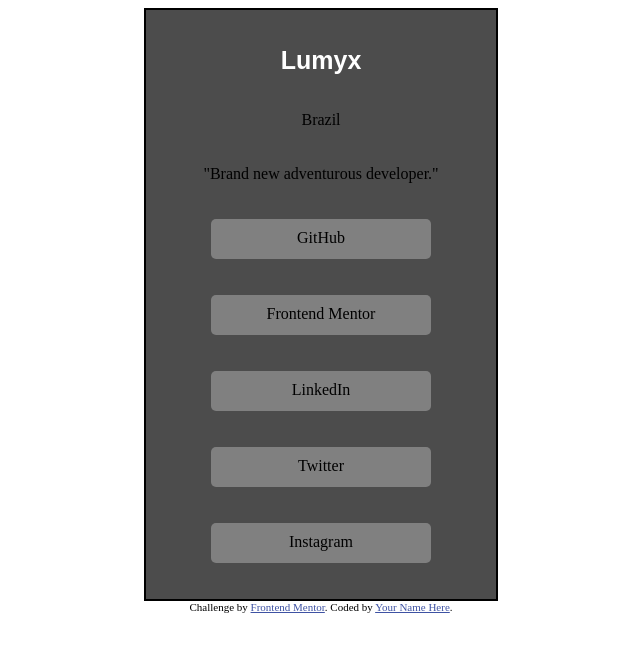
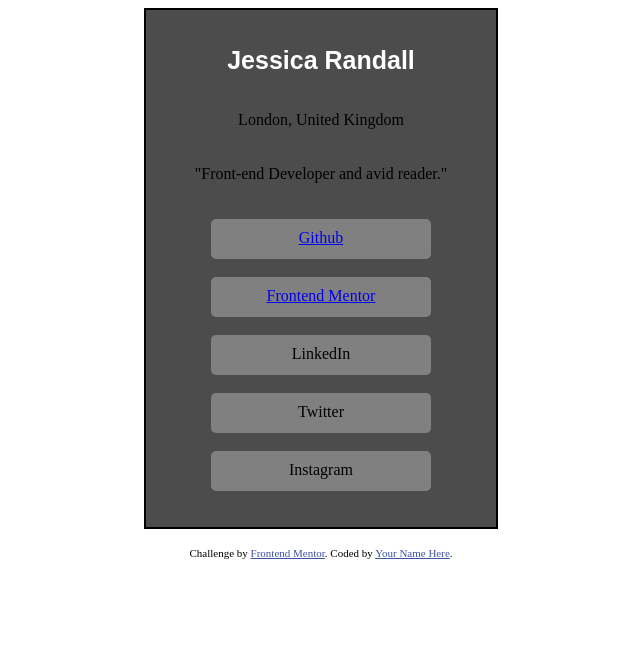
Before and after one commit to Lunmyx/social-links-challenge, a plain HTML site: page index.html in a window 1280 px wide. Shown: the whole page, without its empty margins (319-959 px from the left). Drawn offline with Linux system fonts and the light colour scheme.

Commit message:
Index HTML File

```diff
--- a/index.html
+++ b/index.html
@@ -15,35 +15,36 @@
     .attribution a { color: hsl(228, 45%, 44%); }
   </style>
 </head>
-<body>
+<body class="body-background-color">
   </br>
   </br>
-  <span class="name">Lumyx</span></br>
+  <span class="name">Jessica Randall</span></br>
   </br>
   </br>
-  Brazil</br>
+  <span class="country">London, United Kingdom</span></br>
   </br>
   </br>
-  "Brand new adventurous developer."</br>
+  <span class="bio">"Front-end Developer and avid reader."</span></br>
   </br>
   </br>
 
-<div class="links"><span class="links-text">GitHub</span></div>
+<div class="links"><span><a href="https://github.com/Lunmyx">Github</a></span></div>
   </br>
+ <!-- </br> -->
+<div class="links"><span> <a class="links-text" href="https://www.frontendmentor.io/profile/Lunmyx">Frontend Mentor</a></span></div>
   </br>
-<div class="links"><span class="links-text">Frontend Mentor</span></div>
-  </br>
-  </br>
+  <!-- </br> -->
 <div class="links"><span class="links-text">LinkedIn</span></div>
   </br>
-  </br>
+   <!-- </br> -->
 <div class="links"><span class="links-text">Twitter</span></div>
   </br>
-  </br>
+  <!-- </br> -->
 <div class="links"><span class="links-text">Instagram</span></div>
   </br>
   </br>
   </div>
+  </br>
   <div class="attribution">
     Challenge by <a href="https://www.frontendmentor.io?ref=challenge" target="_blank">Frontend Mentor</a>.
     Coded by <a href="#">Your Name Here</a>.
```
